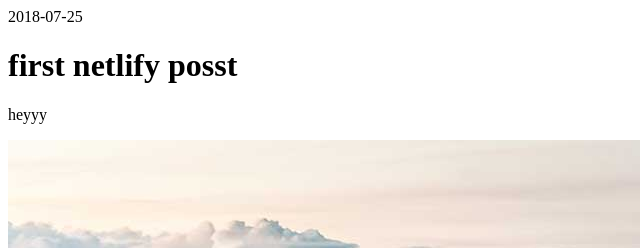
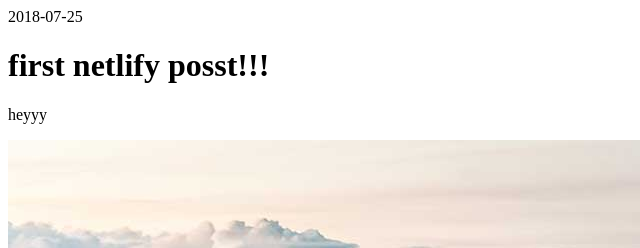
Before and after one commit to BrianPhilips/gatsbynet, a Gatsby site: page /posts/first-netlify-posst/ in a window 1280 px wide. Shown: the top 248 px of the page, 0-640 px from the left. Built offline with nearby package versions, Linux system fonts and the light colour scheme; Gatsby itself is replaced by a stand-in of ours.

Commit message:
Update Posts “first-netlify-posst”

```diff
--- a/src/posts/first-netlify-posst.md
+++ b/src/posts/first-netlify-posst.md
@@ -1,5 +1,5 @@
 ---
-title: first netlify posst
+title: first netlify posst!!!
 date: '2018-07-25'
 image: /assets/bg.jpg
 ---
```
